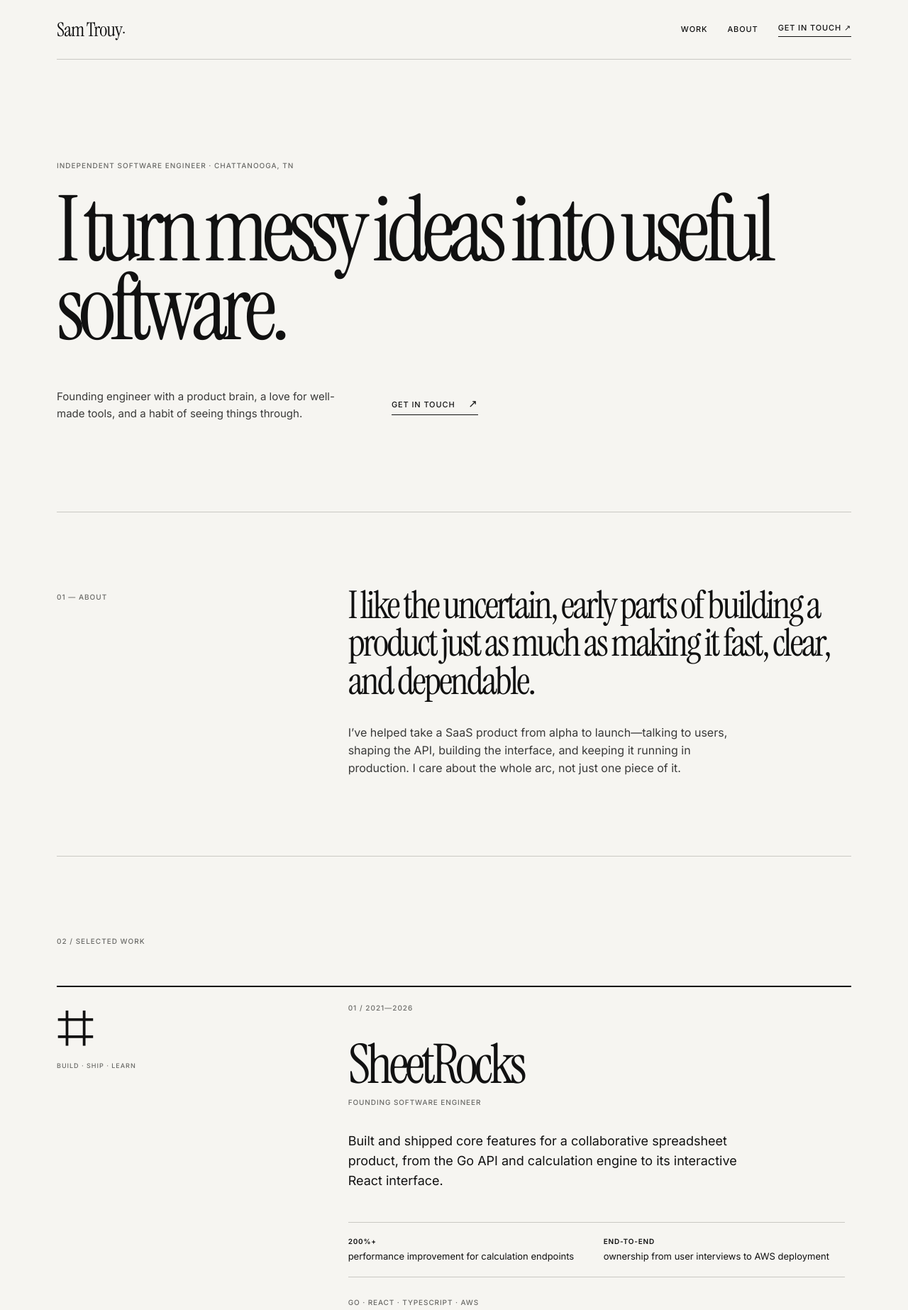
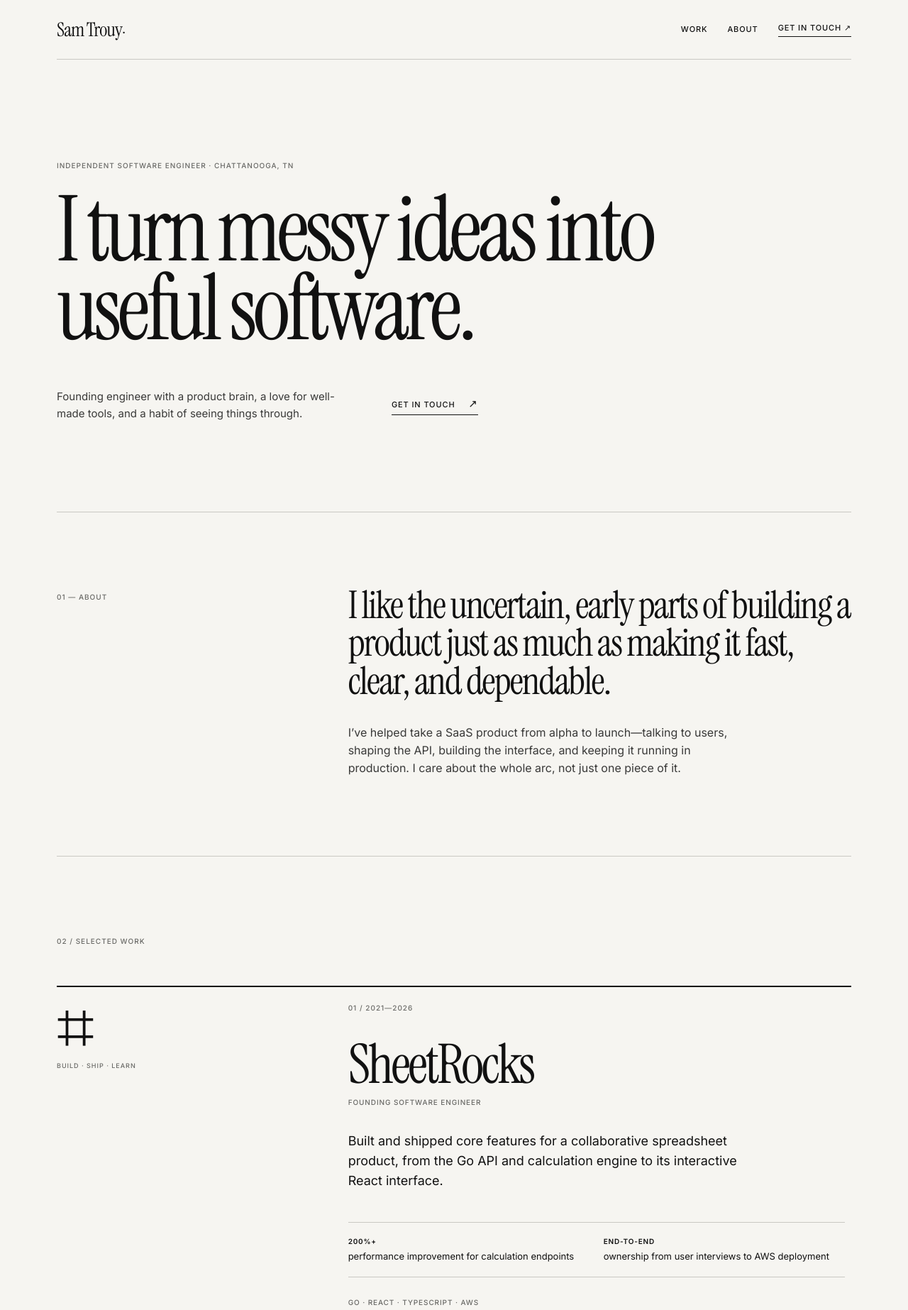
Before and after one commit to smltr/site, a plain HTML site: page index.html in a window 1280 px wide. Shown: the top 1846 px of the page at 71% size. Drawn offline with Linux system fonts and the light colour scheme.

Commit message:
fix font

```diff
--- a/style.css
+++ b/style.css
@@ -25,14 +25,14 @@ a { color: inherit; }
 
 .eyebrow { margin: 0; color: var(--muted); font-size: 10px; font-weight: 500; letter-spacing: .1em; line-height: 1.4; text-transform: uppercase; }
 .hero { padding: 142px 0 126px; border-bottom: 1px solid var(--rule); }
-.hero h1 { max-width: 1020px; margin: 28px 0 56px; font: 400 clamp(69px, 10vw, 142px)/.87 var(--display); letter-spacing: -.065em; }
+.hero h1 { max-width: 1020px; margin: 28px 0 56px; font: 400 clamp(69px, 10vw, 142px)/.87 var(--display); letter-spacing: -.045em; }
 .hero-bottom { display: grid; grid-template-columns: minmax(280px, 430px) auto; align-items: center; gap: 42px; }
 .hero-bottom p { margin: 0; color: #393938; font-size: 15px; line-height: 1.6; }
 .text-link { display: inline-block; width: max-content; border-bottom: 1px solid var(--ink); padding-bottom: 4px; font-size: 11px; font-weight: 500; letter-spacing: .08em; text-decoration: none; text-transform: uppercase; }
 .text-link span { margin-left: 15px; font-size: 15px; }
 
 .about, .note { display: grid; grid-template-columns: 1fr 2fr; gap: 56px; padding: 112px 0; border-bottom: 1px solid var(--rule); }
-.about h2, .note > p:last-child { max-width: 750px; margin: -7px 0 32px; font: 400 clamp(37px, 4.2vw, 62px)/1 var(--display); letter-spacing: -.052em; }
+.about h2, .note > p:last-child { max-width: 750px; margin: -7px 0 32px; font: 400 clamp(37px, 4.2vw, 62px)/1 var(--display); letter-spacing: -.035em; }
 .about div > p { max-width: 545px; margin: 0; color: #393938; font-size: 16px; }
 
 .work { padding: 112px 0; border-bottom: 1px solid var(--rule); }
@@ -41,7 +41,7 @@ a { color: inherit; }
 .project-mark span { font: 400 94px/.7 var(--display); letter-spacing: -.08em; }
 .project-mark small { color: var(--muted); font-size: 9px; font-weight: 500; letter-spacing: .11em; }
 .project-copy { max-width: 700px; }
-.project-copy h2 { margin: 40px 0 8px; font: 400 clamp(57px, 6vw, 84px)/.86 var(--display); letter-spacing: -.06em; }
+.project-copy h2 { margin: 40px 0 8px; font: 400 clamp(57px, 6vw, 84px)/.86 var(--display); letter-spacing: -.042em; }
 .role, .tags { color: var(--muted); font-size: 10px; font-weight: 500; letter-spacing: .09em; text-transform: uppercase; }
 .role { margin: 13px 0 32px; }
 .project-copy > p:nth-of-type(3) { max-width: 595px; margin: 0; font-size: 18px; line-height: 1.55; }
@@ -55,7 +55,7 @@ a { color: inherit; }
 .toolkit h3 { margin: 0 0 24px; font: 400 34px/1 var(--display); letter-spacing: -.035em; }.toolkit p { max-width: 240px; margin: 0; color: #393938; font-size: 14px; }
 .note { padding-bottom: 126px; }.note > p:last-child { margin: -7px 0 0; max-width: 770px; }
 
-.site-footer { padding: 48px 0 28px; background: var(--ink); color: var(--paper); }.site-footer .eyebrow { color: #b6b5b0; }.footer-cta { display: block; width: max-content; max-width: 100%; margin: 18px 0 100px; font: 400 clamp(43px, 5vw, 74px)/.9 var(--display); letter-spacing: -.055em; text-decoration: none; }.footer-cta span { font-family: var(--sans); font-size: .5em; vertical-align: .28em; }.footer-links { display: flex; gap: 23px; flex-wrap: wrap; color: #d4d3ce; font-size: 10px; font-weight: 500; letter-spacing: .09em; text-transform: uppercase; }.footer-links a { text-decoration: none; }.footer-links span { margin-left: auto; }
+.site-footer { padding: 48px 0 28px; background: var(--ink); color: var(--paper); }.site-footer .eyebrow { color: #b6b5b0; }.footer-cta { display: block; width: max-content; max-width: 100%; margin: 18px 0 100px; font: 400 clamp(43px, 5vw, 74px)/.9 var(--display); letter-spacing: -.04em; text-decoration: none; }.footer-cta span { font-family: var(--sans); font-size: .5em; vertical-align: .28em; }.footer-links { display: flex; gap: 23px; flex-wrap: wrap; color: #d4d3ce; font-size: 10px; font-weight: 500; letter-spacing: .09em; text-transform: uppercase; }.footer-links a { text-decoration: none; }.footer-links span { margin-left: auto; }
 
 a:focus-visible, button:focus-visible { outline: 2px solid currentColor; outline-offset: 5px; }
 @media (max-width: 700px) { .page-width, .site-header { width: min(100% - 40px, 560px); }.site-header { height: 72px; }.menu-button { display: block; }.nav-links { display: none; position: absolute; z-index: 5; top: 71px; left: 20px; right: 20px; flex-direction: column; align-items: flex-start; gap: 20px; padding: 24px; background: var(--ink); color: var(--paper); }.nav-links.is-open { display: flex; }.hero { padding: 88px 0 76px; }.hero h1 { margin: 24px 0 39px; font-size: clamp(59px, 16.5vw, 88px); }.hero-bottom { grid-template-columns: 1fr; gap: 27px; }.about, .note { grid-template-columns: 1fr; gap: 28px; padding: 74px 0; }.about h2, .note > p:last-child { margin: 0; font-size: 39px; }.work, .toolkit { padding: 74px 0; }.project { grid-template-columns: 1fr; gap: 34px; margin-top: 38px; }.project-mark { flex-direction: row; align-items: center; }.project-mark span { font-size: 71px; }.project-copy h2 { margin-top: 28px; font-size: 61px; }.project-copy > p:nth-of-type(3) { font-size: 16px; }.project-copy ul { grid-template-columns: 1fr; gap: 13px; margin: 34px 0 24px; }.toolkit-grid { grid-template-columns: 1fr; margin-top: 36px; }.toolkit-grid div, .toolkit-grid div + div { min-height: auto; padding: 22px 0; border-left: 0; }.toolkit h3 { margin-bottom: 12px; }.note { padding-bottom: 85px; }.footer-cta { margin-bottom: 75px; font-size: 49px; }.footer-links { gap: 15px; }.footer-links span { width: 100%; margin: 13px 0 0; } }
```
